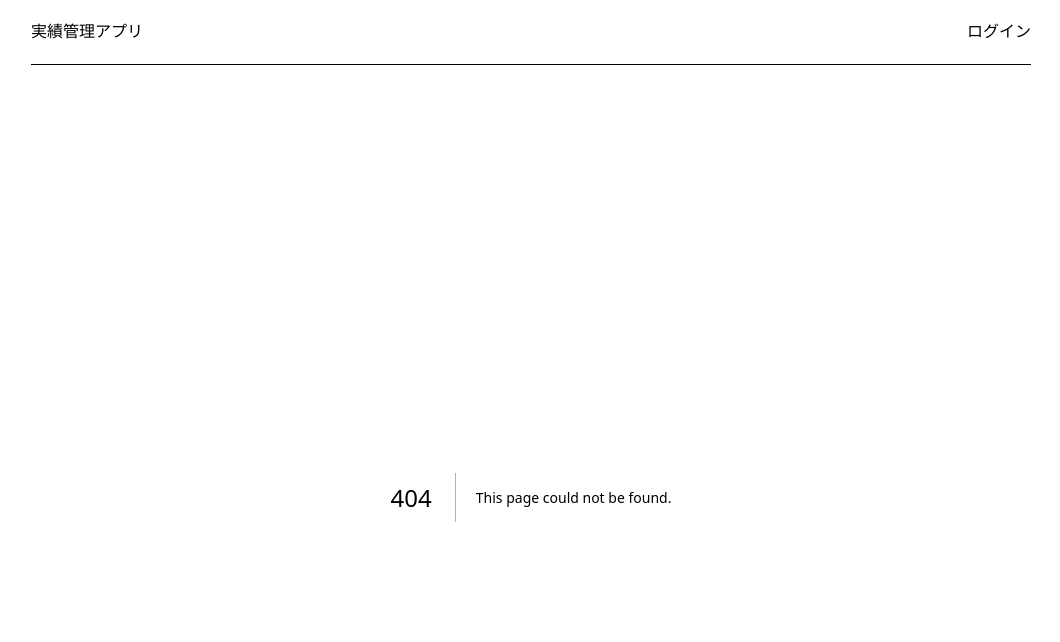
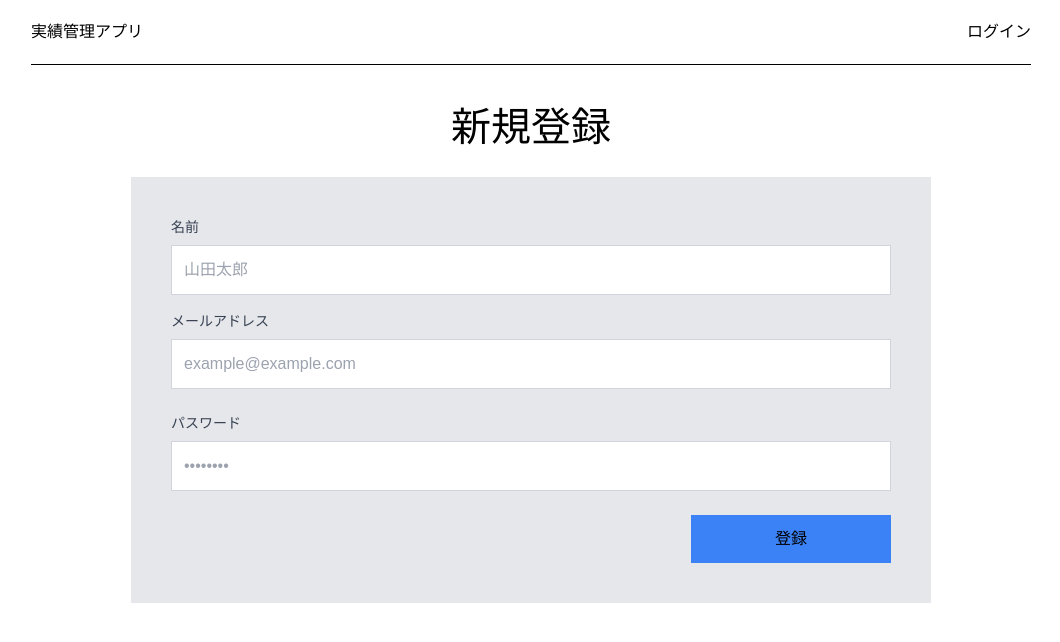
Before and after one commit to yoshimineyuuto0217/ziltusekikanri, a Next.js app: page /Register in a window 1280 px wide. Before the commit this address had no page. Shown: the top 642 px of the page, without its empty margins (109-1169 px from the left). Built offline with nearby package versions, Linux system fonts and the light colour scheme.

Commit message:
新規登録追加

```diff
--- /dev/null
+++ b/app/Register/page.tsx
@@ -0,0 +1,68 @@
+import React from 'react'
+
+const page = () => {
+  return (
+    <>
+      <h1 className="text-center text-[2.5em] mb-5">新規登録</h1>
+      <div className="bg-gray-200 w-[800px] h-[800] m-auto p-10">
+        <form action="">
+          <div className="mb-4">
+            <label
+              htmlFor="name"
+              className="block text-sm font-medium text-gray-700 mb-2"
+            >
+              名前
+            </label>
+            <input
+              type="name"
+              id="name"
+              name="name"
+              className="w-full p-3 border border-gray-300 focus:outline-none focus:ring-2 focus:ring-blue-500"
+              placeholder="山田太郎"
+            />
+          </div>
+          <div className="mb-6">
+            <label
+              htmlFor="email"
+              className="block text-sm font-medium text-gray-700 mb-2"
+            >
+              メールアドレス
+            </label>
+            <input
+              type="name"
+              id="name"
+              name="name"
+              className="w-full p-3 border border-gray-300 focus:outline-none focus:ring-2 focus:ring-blue-500"
+              placeholder="example@example.com"
+            />
+          </div>
+          <div className="mb-6">
+            <label
+              htmlFor="password"
+              className="block text-sm font-medium text-gray-700 mb-2"
+            >
+              パスワード
+            </label>
+            <input
+              type="password"
+              id="password"
+              name="password"
+              className="w-full p-3 border border-gray-300  focus:outline-none focus:ring-2 focus:ring-blue-500"
+              placeholder="••••••••"
+            />
+          </div>
+          <div className="text-right block ">
+            <button
+              type="submit"
+              className= " w-[200px] bg-blue-500  p-3 hover:bg-blue-600 transition "
+            >
+              登録
+            </button>
+          </div>
+        </form>
+      </div>
+    </>
+  )
+}
+
+export default page
--- a/app/components/Register/page.tsx
+++ /dev/null
@@ -1,9 +0,0 @@
-import React from 'react'
-
-const page = () => {
-  return (
-    <div>新規登録なんかおかしい</div>
-  )
-}
-
-export default page
```
